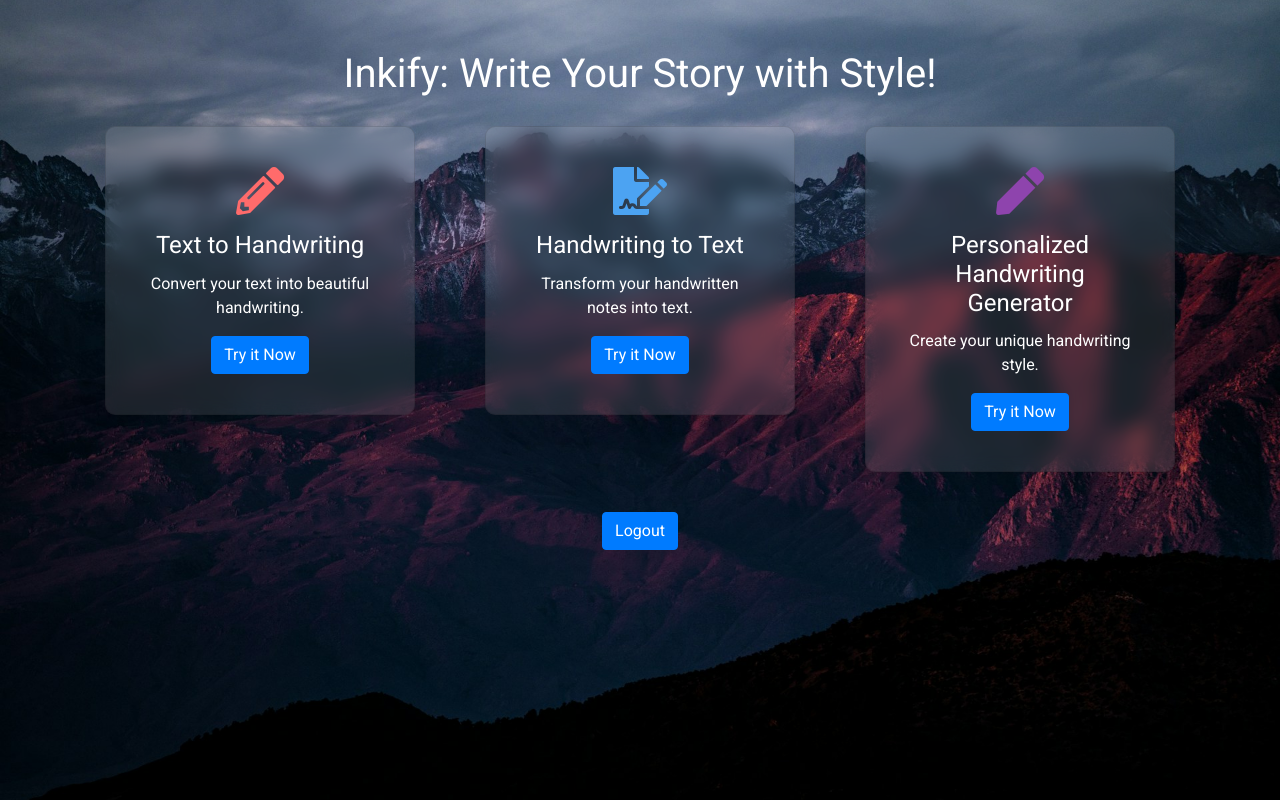
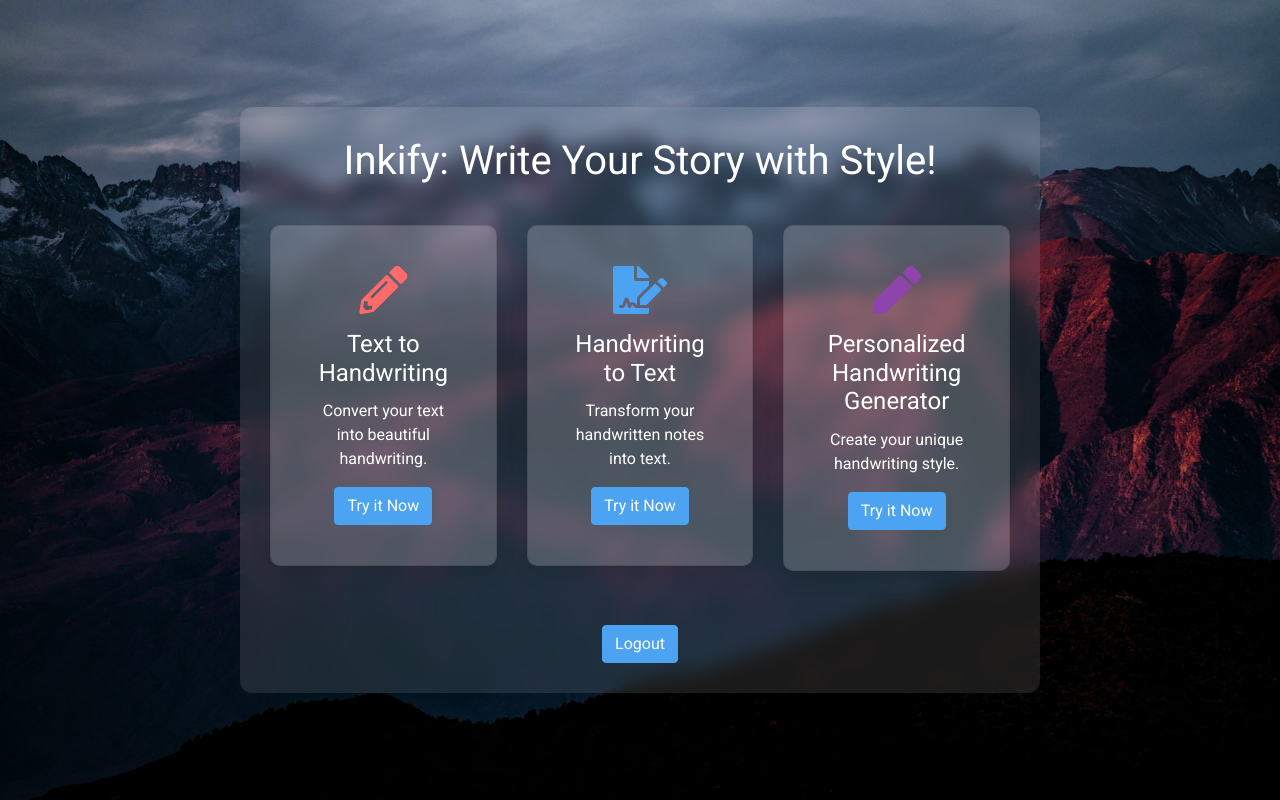
Before and after one commit to imstrk04/Inkify, a Flask app: page /home in a window 1280 px wide. Run offline with Flask 3, Linux system fonts and the light colour scheme; a user stored in the database is signed in; some libraries are stand-ins or nearby versions.

```diff
--- a/app.py
+++ b/app.py
@@ -211,7 +211,7 @@ def home():
 
 # -------------------------- TEXT TO HANDWRITING PAGE --------------------------
 
-
+'''
 def text_to_handwriting(text, font_path, output_path, background_type, image_size=(800, 400), font_size=30, text_color=(0, 0, 0)):
     # Load the appropriate background image
     if background_type == 'ruled':
@@ -272,6 +272,57 @@ def text_to_handwriting_route():
         return render_template('handwriting_result.html', image_path='output/handwriting.png')
     else:
         return render_template('generate_handwriting.html')  # Render the form on GET request
+'''
+
+@app.route('/text_to_handwriting', methods=['POST', 'GET'])
+def text_to_handwriting_route():
+    if request.method == 'GET':
+        return render_template("generate_handwriting.html")
+    else:
+        text = request.form['text']
+        background_type = request.form['background']
+        font_name = request.form['font']
+
+        # Set paths for font and output
+        font_path = os.path.join('static', 'fonts', font_name)
+        output_path = os.path.join('static', 'output', 'handwriting.png')
+
+        # Call the function to create the handwriting image
+        text_to_handwriting(text, font_path, output_path, background_type)
+
+        # Return result to display
+        return render_template('handwriting_result.html', image_path='output/handwriting.png')
+
+def text_to_handwriting(text, font_path, output_path, background_type, image_size=(800, 400), font_size=30, text_color=(0, 0, 0)):
+    if background_type == 'ruled':
+        background = Image.open('static/ruled_page.jpg').resize(image_size)
+    else:
+        background = Image.open('static/unruled_page.jpg').resize(image_size)
+
+    img = background.copy()
+    draw = ImageDraw.Draw(img)
+    font = ImageFont.truetype(font_path, font_size)
+
+    x, y = 20, 20
+    lines = text.split('\n')
+    for line in lines:
+        words = line.split(' ')
+        current_line = ''
+
+        for word in words:
+            width, _ = draw.textbbox((0, 0), current_line + word, font=font)[2:4]
+            if width < (image_size[0] - 40):
+                current_line += (word + ' ')
+            else:
+                draw.text((x, y), current_line, font=font, fill=text_color)
+                y += font_size + 10
+                current_line = word + ' '
+
+        if current_line:
+            draw.text((x, y), current_line, font=font, fill=text_color)
+            y += font_size + 10
+
+    img.save(output_path)
 
 pytesseract.pytesseract.tesseract_cmd = "/usr/local/bin/tesseract"
 
--- a/templates/home.html
+++ b/templates/home.html
@@ -12,21 +12,34 @@
             background: url('/static/login-bg.jpg') no-repeat center center fixed;
             background-size: cover;
             font-family: 'Roboto', sans-serif;
+            display: flex;
+            align-items: center;
+            justify-content: center;
+            height: 100vh;
+            margin: 0;
+        }
+
+        .container {
+            max-width: 800px;
+            background: rgba(255, 255, 255, 0.1);
+            padding: 30px;
+            border-radius: 12px;
+            box-shadow: 0 4px 30px rgba(0, 0, 0, 0.1);
+            backdrop-filter: blur(10px);
+            text-align: center;
         }
 
         .glass {
-            background: rgba(255, 255, 255, 0.1);
+            background: rgba(255, 255, 255, 0.2);
             border-radius: 10px;
-            backdrop-filter: blur(10px);
-            box-shadow: 0 4px 30px rgba(0, 0, 0, 0.1);
             padding: 20px;
-            margin: 20px;
             transition: all 0.3s ease;
+            box-shadow: 0 8px 20px rgba(0, 0, 0, 0.1);
         }
 
         .glass:hover {
             transform: translateY(-5px);
-            box-shadow: 0 8px 40px rgba(0, 0, 0, 0.2);
+            box-shadow: 0 12px 30px rgba(0, 0, 0, 0.2);
         }
 
         .card-title {
@@ -34,28 +47,36 @@
             color: white;
         }
 
-        .card-text {
+        .card-text, h1 {
             color: white;
         }
 
         h1 {
-            color: white;
-            text-align: center;
-            margin-top: 50px;
+            font-size: 2.5rem;
+            margin-bottom: 40px;
         }
 
         .logout-btn {
-            margin-top: 20px;
-            text-align: center;
+            margin-top: 30px;
+        }
+
+        .btn-primary {
+            background-color: #4ca3f2;
+            border-color: #4ca3f2;
+        }
+
+        .btn-primary:hover {
+            background-color: #357abf;
+            border-color: #357abf;
         }
     </style>
 </head>
 <body>
 
-    <div class="container mt-5">
+    <div class="container">
         <h1>Inkify: Write Your Story with Style!</h1>
-        <div class="row">
-            <div class="col-md-4">
+        <div class="row justify-content-center">
+            <div class="col-md-4 mb-4">
                 <div class="card glass">
                     <div class="card-body text-center">
                         <i class="fas fa-pencil-alt fa-3x mb-3" style="color: #ff6b6b;"></i>
@@ -66,7 +87,7 @@
                 </div>
             </div>
 
-            <div class="col-md-4">
+            <div class="col-md-4 mb-4">
                 <div class="card glass">
                     <div class="card-body text-center">
                         <i class="fas fa-file-signature fa-3x mb-3" style="color: #4ca3f2;"></i>
@@ -77,7 +98,7 @@
                 </div>
             </div>
 
-            <div class="col-md-4">
+            <div class="col-md-4 mb-4">
                 <div class="card glass">
                     <div class="card-body text-center">
                         <i class="fas fa-pen fa-3x mb-3" style="color: #8e44ad;"></i>
```
Also changed, not shown: templates/generate_handwriting.html (+8 -0 lines), templates/handwriting_result.html (+15 -2 lines), handwriting.png (renamed from textt.png), instance/inkify.db, static/fonts/handwritten2.ttf (added), static/fonts/handwritten3.ttf (added), static/fonts/handwritten4.ttf (added), static/fonts/handwritten5.ttf (added), static/output/handwriting.png, text.png (renamed from handwritten.png).
